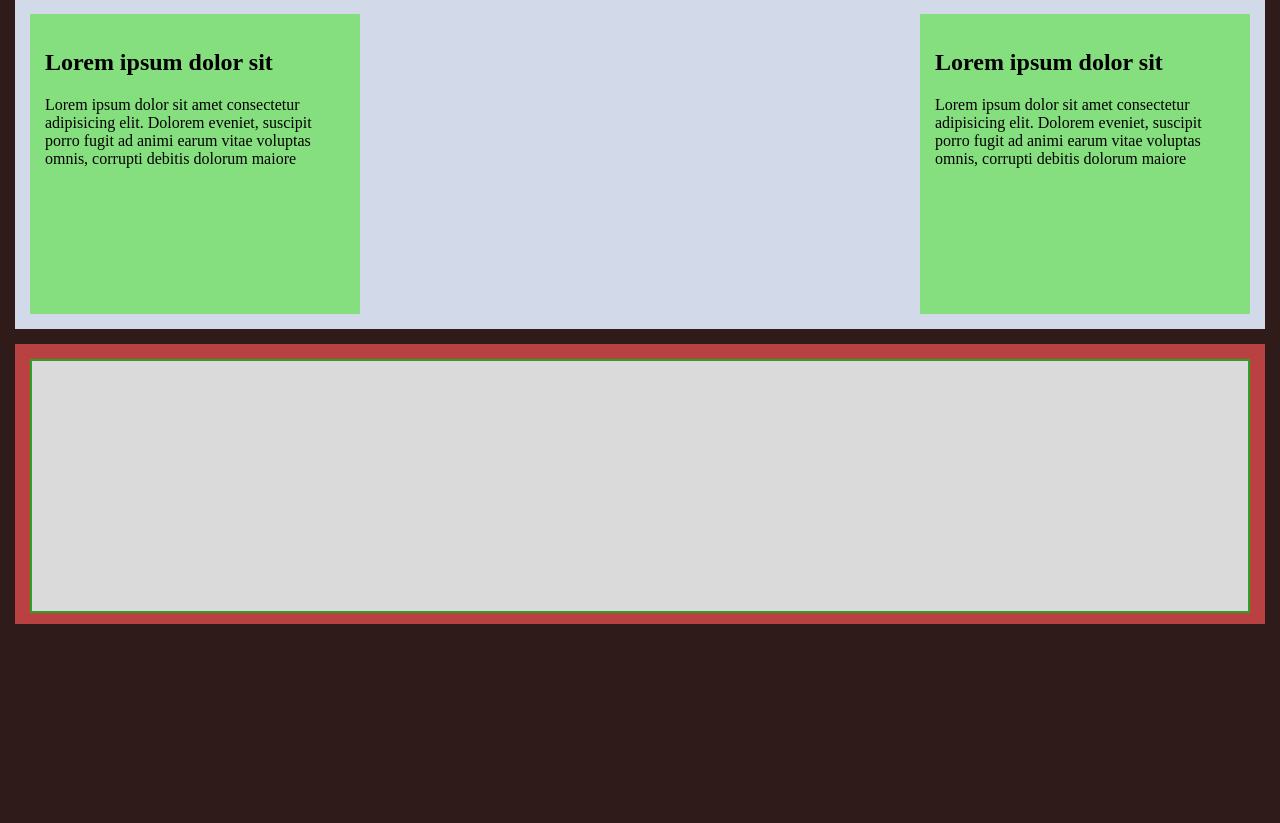
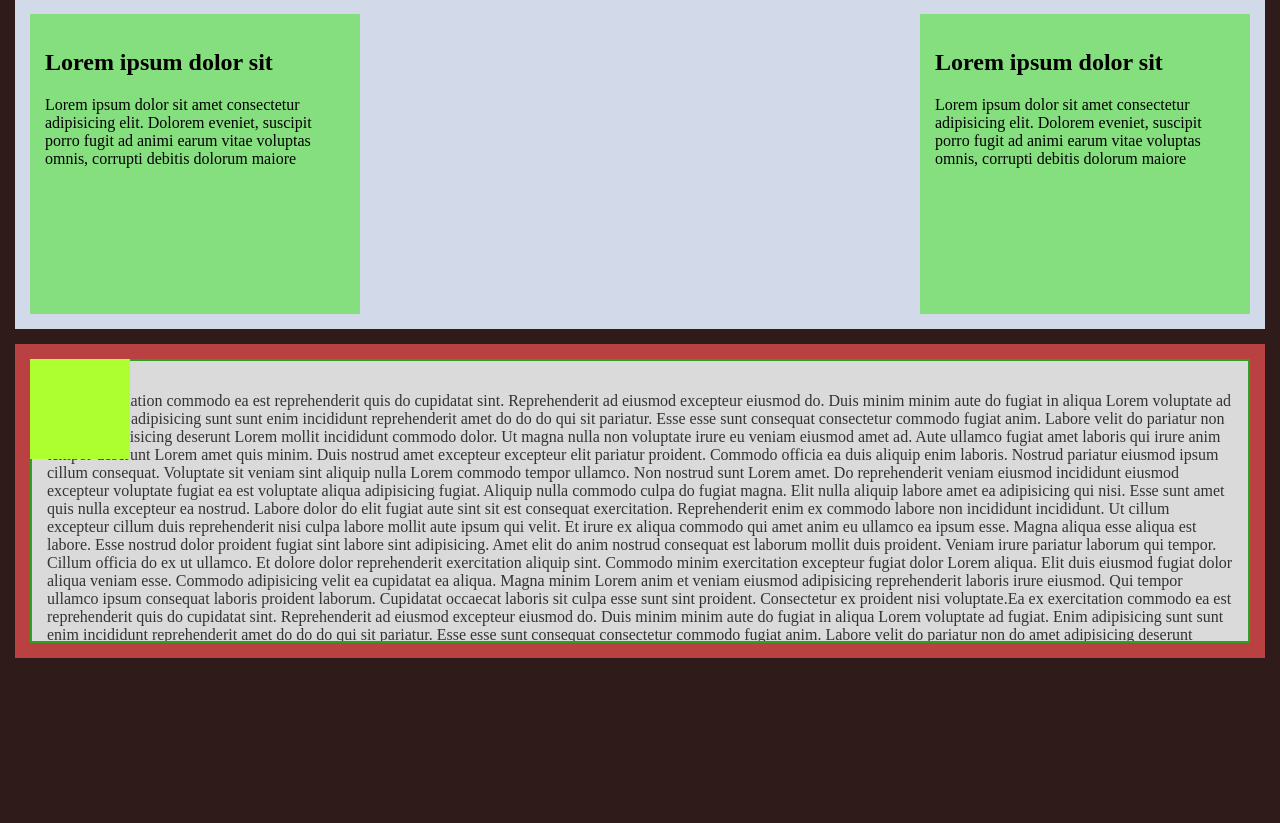
Before and after one commit to anshad/betasquirrel-tasks, a PHP site: page /task-2/index.html in a window 1280 px wide. Shown: the part 96-919 px from the top of the page. Run offline with PHP 8.4, Linux system fonts and the light colour scheme.

Commit message:
Refactor code

```diff
--- a/task-2/css/style.css
+++ b/task-2/css/style.css
@@ -48,12 +48,16 @@ body {
 }
 #secondary-container {
   background-color: #b94141;
-  height: 250px;
   margin: 0 15px 15px 15px;
   padding: 15px;
+  position: relative;
 }
 #inner-container {
   background-color: #dadada;
   border: 2px solid #2ca122;
-  height: 100%;
+  height: 250px;
+  padding: 15px;
+  color: #333;
+  overflow-x: hidden;
+  overflow-y: auto;
 }
--- a/task-2/index.html
+++ b/task-2/index.html
@@ -40,7 +40,81 @@
       </div>
     </div>
     <div id="secondary-container">
-      <div id="inner-container"></div>
+      <div
+        style="
+          height: 100px;
+          width: 100px;
+          background-color: greenyellow;
+          position: absolute;
+        "
+      ></div>
+      <div id="inner-container">
+        <p>
+          Ea ex exercitation commodo ea est reprehenderit quis do cupidatat
+          sint. Reprehenderit ad eiusmod excepteur eiusmod do. Duis minim minim
+          aute do fugiat in aliqua Lorem voluptate ad fugiat. Enim adipisicing
+          sunt sunt enim incididunt reprehenderit amet do do do qui sit
+          pariatur. Esse esse sunt consequat consectetur commodo fugiat anim.
+          Labore velit do pariatur non do amet adipisicing deserunt Lorem mollit
+          incididunt commodo dolor. Ut magna nulla non voluptate irure eu veniam
+          eiusmod amet ad. Aute ullamco fugiat amet laboris qui irure anim
+          tempor deserunt Lorem amet quis minim. Duis nostrud amet excepteur
+          excepteur elit pariatur proident. Commodo officia ea duis aliquip enim
+          laboris. Nostrud pariatur eiusmod ipsum cillum consequat. Voluptate
+          sit veniam sint aliquip nulla Lorem commodo tempor ullamco. Non
+          nostrud sunt Lorem amet. Do reprehenderit veniam eiusmod incididunt
+          eiusmod excepteur voluptate fugiat ea est voluptate aliqua adipisicing
+          fugiat. Aliquip nulla commodo culpa do fugiat magna. Elit nulla
+          aliquip labore amet ea adipisicing qui nisi. Esse sunt amet quis nulla
+          excepteur ea nostrud. Labore dolor do elit fugiat aute sint sit est
+          consequat exercitation. Reprehenderit enim ex commodo labore non
+          incididunt incididunt. Ut cillum excepteur cillum duis reprehenderit
+          nisi culpa labore mollit aute ipsum qui velit. Et irure ex aliqua
+          commodo qui amet anim eu ullamco ea ipsum esse. Magna aliqua esse
+          aliqua est labore. Esse nostrud dolor proident fugiat sint labore sint
+          adipisicing. Amet elit do anim nostrud consequat est laborum mollit
+          duis proident. Veniam irure pariatur laborum qui tempor. Cillum
+          officia do ex ut ullamco. Et dolore dolor reprehenderit exercitation
+          aliquip sint. Commodo minim exercitation excepteur fugiat dolor Lorem
+          aliqua. Elit duis eiusmod fugiat dolor aliqua veniam esse. Commodo
+          adipisicing velit ea cupidatat ea aliqua. Magna minim Lorem anim et
+          veniam eiusmod adipisicing reprehenderit laboris irure eiusmod. Qui
+          tempor ullamco ipsum consequat laboris proident laborum. Cupidatat
+          occaecat laboris sit culpa esse sunt sint proident. Consectetur ex
+          proident nisi voluptate.Ea ex exercitation commodo ea est
+          reprehenderit quis do cupidatat sint. Reprehenderit ad eiusmod
+          excepteur eiusmod do. Duis minim minim aute do fugiat in aliqua Lorem
+          voluptate ad fugiat. Enim adipisicing sunt sunt enim incididunt
+          reprehenderit amet do do do qui sit pariatur. Esse esse sunt consequat
+          consectetur commodo fugiat anim. Labore velit do pariatur non do amet
+          adipisicing deserunt Lorem mollit incididunt commodo dolor. Ut magna
+          nulla non voluptate irure eu veniam eiusmod amet ad. Aute ullamco
+          fugiat amet laboris qui irure anim tempor deserunt Lorem amet quis
+          minim. Duis nostrud amet excepteur excepteur elit pariatur proident.
+          Commodo officia ea duis aliquip enim laboris. Nostrud pariatur eiusmod
+          ipsum cillum consequat. Voluptate sit veniam sint aliquip nulla Lorem
+          commodo tempor ullamco. Non nostrud sunt Lorem amet. Do reprehenderit
+          veniam eiusmod incididunt eiusmod excepteur voluptate fugiat ea est
+          voluptate aliqua adipisicing fugiat. Aliquip nulla commodo culpa do
+          fugiat magna. Elit nulla aliquip labore amet ea adipisicing qui nisi.
+          Esse sunt amet quis nulla excepteur ea nostrud. Labore dolor do elit
+          fugiat aute sint sit est consequat exercitation. Reprehenderit enim ex
+          commodo labore non incididunt incididunt. Ut cillum excepteur cillum
+          duis reprehenderit nisi culpa labore mollit aute ipsum qui velit. Et
+          irure ex aliqua commodo qui amet anim eu ullamco ea ipsum esse. Magna
+          aliqua esse aliqua est labore. Esse nostrud dolor proident fugiat sint
+          labore sint adipisicing. Amet elit do anim nostrud consequat est
+          laborum mollit duis proident. Veniam irure pariatur laborum qui
+          tempor. Cillum officia do ex ut ullamco. Et dolore dolor reprehenderit
+          exercitation aliquip sint. Commodo minim exercitation excepteur fugiat
+          dolor Lorem aliqua. Elit duis eiusmod fugiat dolor aliqua veniam esse.
+          Commodo adipisicing velit ea cupidatat ea aliqua. Magna minim Lorem
+          anim et veniam eiusmod adipisicing reprehenderit laboris irure
+          eiusmod. Qui tempor ullamco ipsum consequat laboris proident laborum.
+          Cupidatat occaecat laboris sit culpa esse sunt sint proident.
+          Consectetur ex proident nisi voluptate.
+        </p>
+      </div>
     </div>
   </body>
 </html>
```
